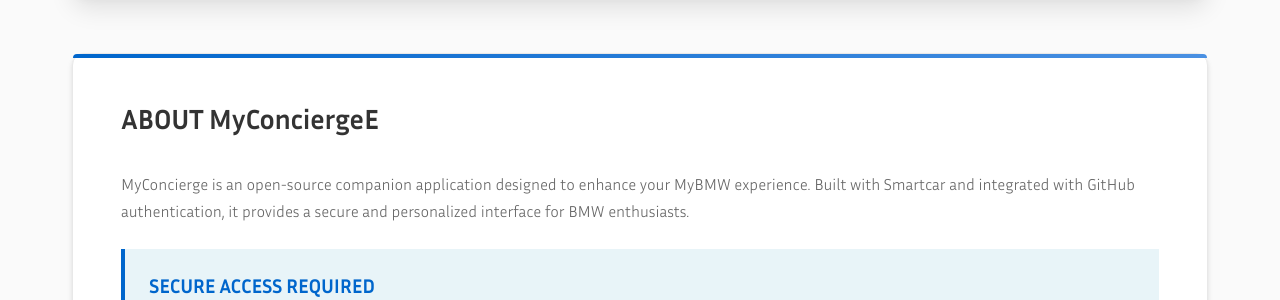
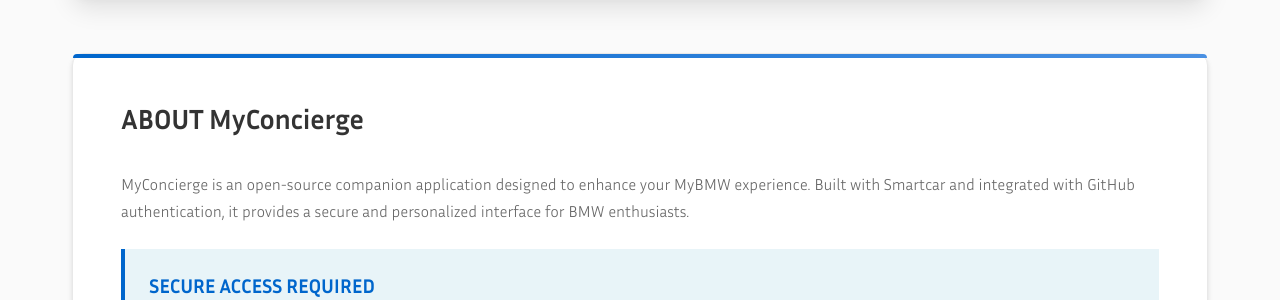
Before and after one commit to chatala1/BMW-Concierge, a Jekyll site: the page built from index.html, in a window 1280 px wide and 900 px high, scrolled down 429 px. Shown: the part 158-458 px from the top of the window. Built offline with Jekyll 4.4.1, drawn with Linux system fonts in a browser that asks for light colours.

Commit message:
Update index.html

```diff
--- a/index.html
+++ b/index.html
@@ -14,7 +14,7 @@
 </div>
 
 <div class="card">
-    <h2>ABOUT MyConciergeE</h2>
+    <h2>ABOUT MyConcierge</h2>
     <p>MyConcierge is an open-source companion application designed to enhance your MyBMW experience. Built with Smartcar and integrated with GitHub authentication, it provides a secure and personalized interface for BMW enthusiasts.</p>
 
     <div class="auth-only">
```
